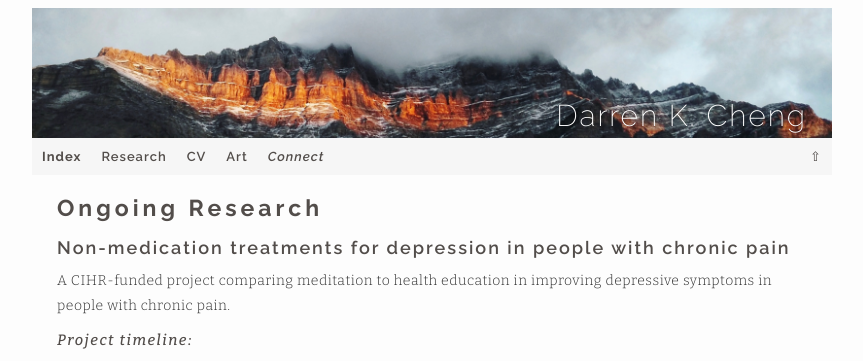
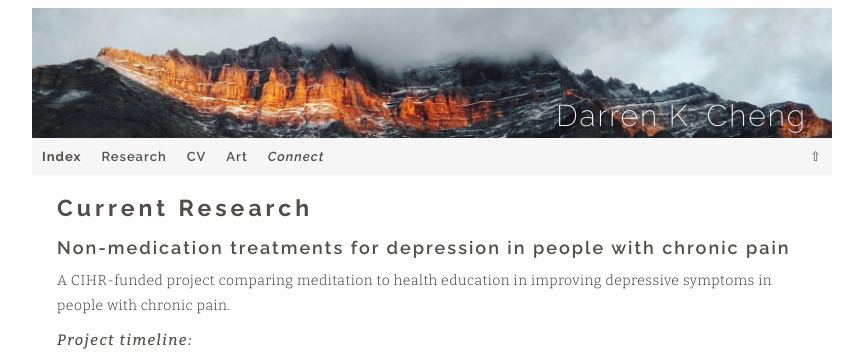
Before and after one commit to darrenkcheng/darrenkcheng, a Jekyll site: the page built from pages/research.html, in a window 1280 px wide. Shown: the top 361 px of the page, without its empty margins (208-1071 px from the left). Built offline with Jekyll 4.4.1, drawn with Linux system fonts in a browser that asks for light colours.

Commit message:
Update file name

```diff
--- a/pages/ongoing.html
+++ b/pages/research.html
@@ -3,7 +3,7 @@ title: Research | Darren K. Cheng
 layout: default
 permalink: /research/
 ---
-<h1>Ongoing Research</h1>
+<h1>Current Research</h1>
 <h2>Non-medication treatments for depression in people with chronic pain</h2>
 <p>A CIHR-funded project comparing meditation to health education in improving depressive symptoms in people with chronic pain.</p>
 <h3>Project timeline:</h3>
```
